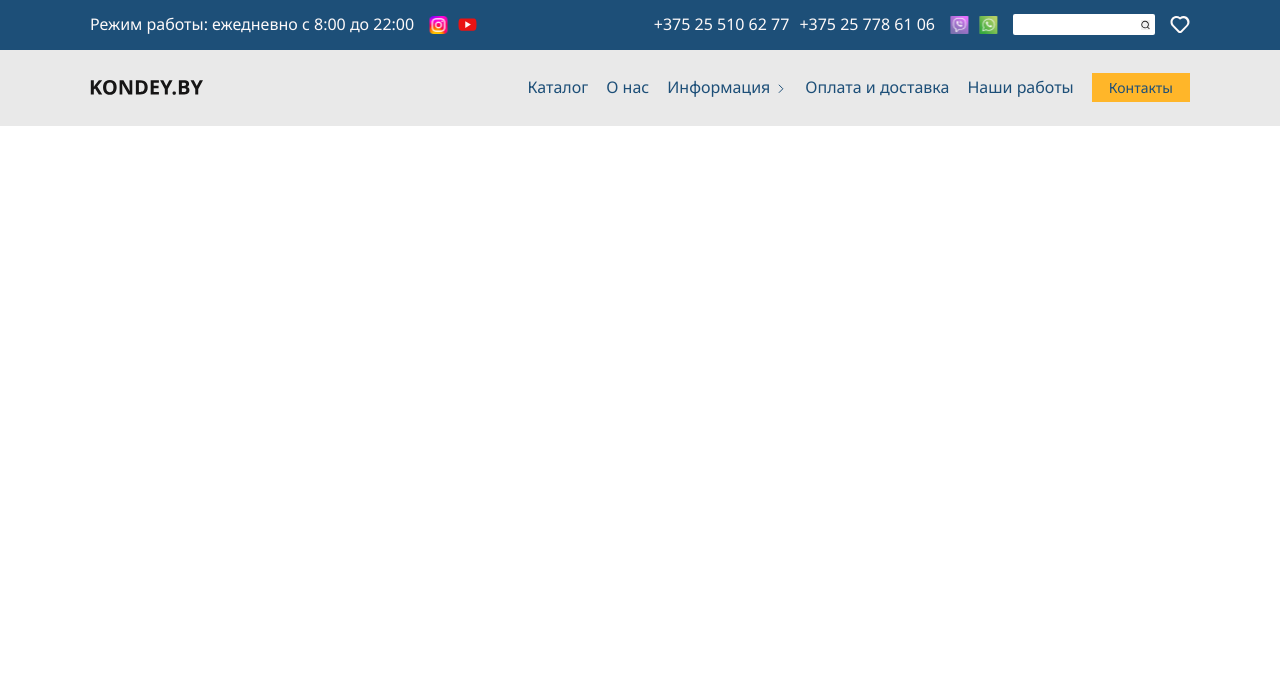
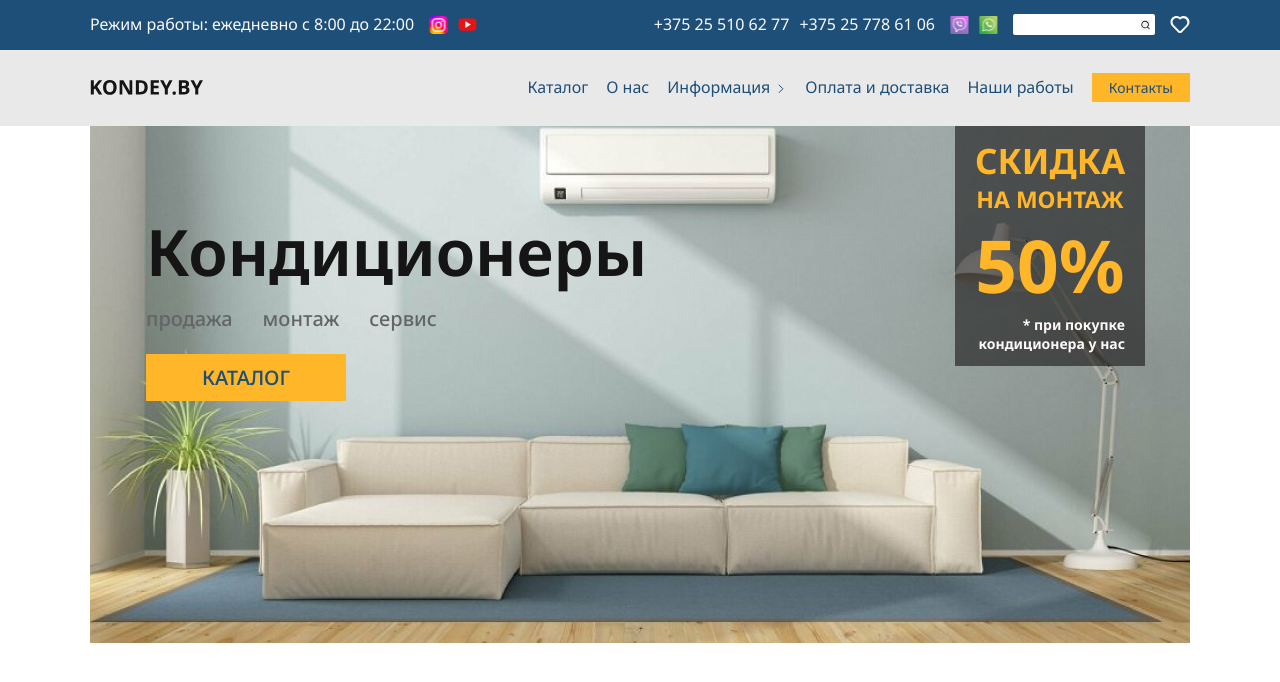
Before and after one commit to MashSHliapa/air-conditioners, a React (Vite) app: page / in a window 1280 px wide. Shown: the top 682 px of the page. Built offline with nearby package versions, Linux system fonts and the light colour scheme.

Commit message:
feat(project): create page Main

```diff
--- a/src/components/Layout/Layout.scss
+++ b/src/components/Layout/Layout.scss
@@ -91,3 +91,32 @@ body {
     transition: none;
   }
 }
+
+._ibg {
+  position: relative;
+}
+
+._ibg img,
+.background {
+  position: absolute;
+  top: 0;
+  left: 0;
+  z-index: -1;
+  width: 100%;
+  height: 100%;
+  object-fit: cover;
+}
+
+._button {
+  background-color: #ffb629;
+  color: #1d4f78;
+  font-weight: 530;
+  text-transform: uppercase;
+  cursor: pointer;
+  transition: all ease-in-out 0.2s;
+}
+
+._button:hover {
+  box-shadow: inset 0px 1px 5px rgb(109, 105, 105);
+  transition: all ease-in-out 0.2s;
+}
--- a/src/components/Layout/Layout.tsx
+++ b/src/components/Layout/Layout.tsx
@@ -1,3 +1,4 @@
+import { Main } from '../../pages/Main/Main';
 import { Header } from '../Header/Header';
 import './Layout.scss';
 
@@ -5,6 +6,7 @@ export function Layout() {
   return (
     <div className="layout">
       <Header />
+      <Main />
     </div>
   );
 }
--- /dev/null
+++ b/src/pages/Main/Main.scss
@@ -0,0 +1,169 @@
+@import '../../components/Layout/Layout.scss';
+
+.main {
+  &__container {
+    @include breakpoint(md) {
+      position: relative;
+    }
+  }
+
+  &__body {
+    position: relative;
+    display: flex;
+    justify-content: space-between;
+    line-height: 1.36;
+    padding: 0px 45px 242px 56px;
+
+    @include breakpoint(md) {
+      position: static;
+      padding: 0px 34px 234px 66px;
+    }
+
+    @include breakpoint(sm) {
+      justify-content: space-around;
+      padding: 0px 30px 218px 30px;
+    }
+
+    @include breakpoint(xs) {
+      flex-direction: column;
+      padding: 0px 10px 48px 20px;
+    }
+  }
+
+  &__info {
+    flex: 0 1 520px;
+    margin-top: 82px;
+
+    @include breakpoint(md) {
+      flex: 0 1 350px;
+    }
+
+    @include breakpoint(sm) {
+      flex: 0 1 270px;
+      margin-top: 86px;
+    }
+
+    @include breakpoint(xs) {
+      flex: 0 1 100%;
+    }
+  }
+
+  &__title {
+    font-size: 64px;
+    font-weight: 650;
+
+    @include breakpoint(md) {
+      font-size: 40px;
+    }
+
+    @include breakpoint(sm) {
+      font-size: 32px;
+    }
+
+    @include breakpoint(xs) {
+      font-size: 30px;
+    }
+  }
+
+  &__menu-list {
+    display: flex;
+    font-size: 20px;
+    font-weight: 500;
+    margin: 10px 0 20px;
+
+    @include breakpoint(md) {
+      margin: 25px 0 25px;
+    }
+
+    @include breakpoint(sm) {
+      flex-direction: column;
+      align-items: start;
+      gap: 5px;
+      font-size: 16px;
+      margin: 20px 0 20px;
+    }
+  }
+
+  &__menu-item {
+    color: #636466;
+    padding-bottom: 2px;
+  }
+
+  &__menu-item:not(:last-child) {
+    margin-right: 30px;
+  }
+
+  &__button-wrapper {
+    display: flex;
+    align-items: center;
+    justify-content: start;
+  }
+
+  &__button {
+    font-size: 20px;
+    padding: 10px 56px 10px;
+
+    @include breakpoint(sm) {
+      padding: 11px 40px;
+      font-size: 16px;
+    }
+  }
+}
+
+.discount {
+  color: #ffb629;
+  background-color: #16151599;
+  text-transform: uppercase;
+  text-align: center;
+  font-weight: 700;
+  width: 190px;
+  height: 240px;
+  padding: 11px 20px 11px 20px;
+
+  @include breakpoint(sm) {
+    width: 115px;
+    height: 150px;
+    margin-top: 125px;
+    padding: 9px 10px 9px 9px;
+  }
+
+  @include breakpoint(xs) {
+    margin-top: 25px;
+  }
+
+  &__text {
+    font-size: 35px;
+
+    @include breakpoint(sm) {
+      font-size: 22px;
+    }
+  }
+
+  &__text span {
+    display: block;
+    font-size: 23px;
+
+    @include breakpoint(sm) {
+      font-size: 14px;
+    }
+  }
+
+  &__percent {
+    font-size: 73px;
+
+    @include breakpoint(sm) {
+      font-size: 45px;
+    }
+  }
+
+  &__condition {
+    color: #fdf9f9;
+    font-size: 14px;
+    text-align: right;
+    text-transform: lowercase;
+
+    @include breakpoint(sm) {
+      font-size: 8.7px;
+    }
+  }
+}
--- /dev/null
+++ b/src/pages/Main/Main.tsx
@@ -0,0 +1,36 @@
+import background from '../../images/main_photo.jpg';
+import './Main.scss';
+
+export const Main = () => {
+  return (
+    <main className="main">
+      <div className="main__container _container">
+        <div className="main__body">
+          <div className="main__info">
+            <h1 className="main__title">Кондиционеры</h1>
+            <ul className="main__menu-list">
+              <li className="main__menu-item">продажа</li>
+              <li className="main__menu-item">монтаж</li>
+              <li className="main__menu-item">сервис</li>
+            </ul>
+            <div className="main__button-wrapper">
+              <a href="#" className="main__button _button">
+                Каталог
+              </a>
+            </div>
+          </div>
+          <div className="main__discount discount">
+            <div className="discount__text">
+              скидка <span>на монтаж</span>
+            </div>
+            <div className="discount__percent">50%</div>
+            <div className="discount__condition"> * при покупке кондиционера у нас</div>
+          </div>
+          <div className="main__background background _ibg">
+            <img src={background} alt="background" />
+          </div>
+        </div>
+      </div>
+    </main>
+  );
+};
```
Also changed, not shown: src/images/main_photo.jpg (added).
